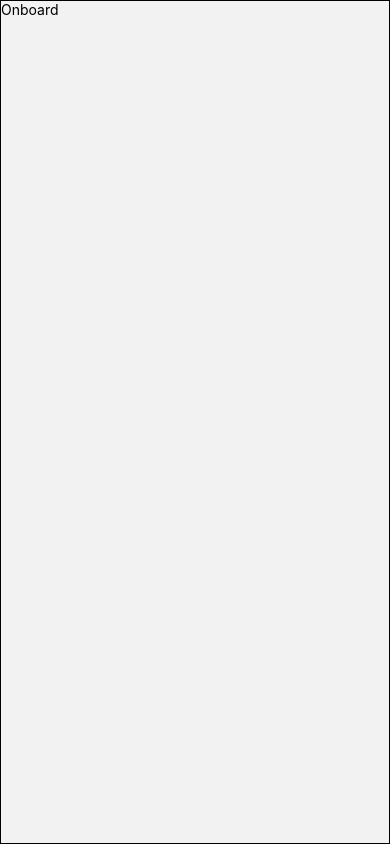
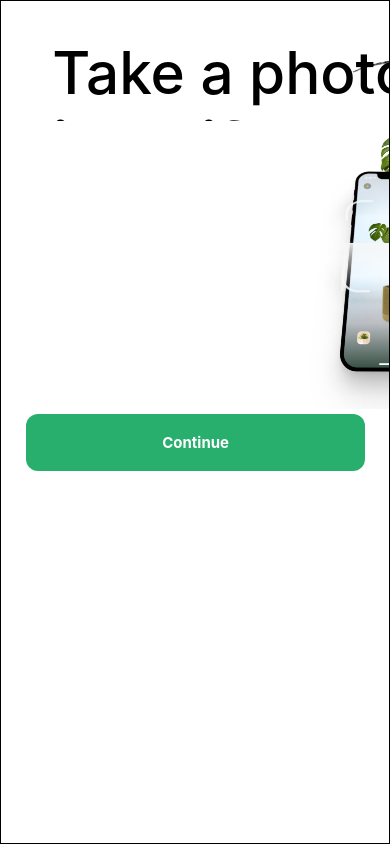
Before and after one commit to alitamerkara/PlantApp, a React Native app: screen /Onboard in a window 390 px wide. Built offline with nearby package versions, Linux system fonts and the light colour scheme.

Commit message:
Onboarding completed

```diff
--- a/src/components/slides.tsx
+++ b/src/components/slides.tsx
@@ -3,14 +3,14 @@ import { OnboardingType } from "./types";
 export const slides: OnboardingType[] = [
   {
     id: 1,
-    image: require("./photos/onboarding1.png"),
+    image: require("../photos/onboarding1.png"),
   },
   {
     id: 2,
-    image: require("./photos/onboarding3.png"),
+    image: require("../photos/onboarding3.png"),
   },
   {
     id: 3,
-    image: require("./photos/paywall.png"),
+    image: require("../photos/paywall.png"),
   },
 ];
--- a/src/pages/Onboard.tsx
+++ b/src/pages/Onboard.tsx
@@ -1,8 +1,37 @@
 import React from "react";
-import { Text } from "react-native";
+import { StyleSheet, View, FlatList, Animated } from "react-native";
+import { slides } from "../components/slides";
+import OnboardingItem from "./OnboardingItem";
+import { OnboardingType } from "../components/types";
 
 const Onboard = () => {
-  return <Text>Onboard</Text>;
+  const renderItem = ({ item }: { item: OnboardingType }) => (
+    <OnboardingItem item={item} onPress={handlePress} />
+  );
+
+  const handlePress = () => {};
+
+  return (
+    <View style={styles.container}>
+      <FlatList
+        data={slides}
+        renderItem={renderItem}
+        horizontal
+        showsHorizontalScrollIndicator={false}
+        pagingEnabled
+        bounces={false}
+        keyExtractor={(item) => item.id.toString()}
+        viewabilityConfig={{ viewAreaCoveragePercentThreshold: 50 }}
+      />
+    </View>
+  );
 };
 
+const styles = StyleSheet.create({
+  container: {
+    flex: 1,
+    backgroundColor: "white",
+  },
+});
+
 export default Onboard;
--- /dev/null
+++ b/src/pages/OnboardingItem.tsx
@@ -0,0 +1,100 @@
+import { Text, View, Image, StyleSheet, Dimensions } from "react-native";
+import { OnboardingType } from "../components/types";
+import PrimaryButton from "../components/PrimaryButton";
+import Paywall from "./Paywall";
+
+interface OnboardingItemProps {
+  item: OnboardingType;
+}
+
+const { width, height } = Dimensions.get("screen");
+const OnboardingItem = ({ item, onPress }: OnboardingItemProps) => {
+  return item.id === 3 ? (
+    <Paywall />
+  ) : (
+    <View style={styles.container}>
+      <View style={styles.titleContainer}>
+        {item.id === 1 && (
+          <Text style={styles.title}>
+            Take a photo to <Text style={styles.anotherTitle}> identify</Text>{" "}
+            the plant!
+          </Text>
+        )}
+        {item.id !== 3 && (
+          <Image
+            style={item.id === 1 ? styles.brush : styles.brush2}
+            source={require("../photos/brush.png")}
+          />
+        )}
+        {item.id === 2 && (
+          <Text style={styles.title}>
+            Get plant<Text style={styles.anotherTitle}> care guides</Text>
+          </Text>
+        )}
+      </View>
+      {item.id !== 3 && (
+        <View style={styles.container}>
+          <Image source={item.image} style={styles.image} />
+          {item.id === 2 && (
+            <Image
+              source={require("../photos/onboarding3-1.png")}
+              style={styles.subImage}
+            />
+          )}
+          <PrimaryButton onPress={onPress}>Continue</PrimaryButton>
+        </View>
+      )}
+    </View>
+  );
+};
+
+const styles = StyleSheet.create({
+  container: {
+    flex: 1,
+    backgroundColor: "white",
+    height,
+  },
+  titleContainer: {
+    width: width * 0.7,
+    height: height * 0.08,
+    marginVertical: height * 0.06,
+    marginLeft: width * 0.064,
+    position: "relative",
+  },
+  title: {
+    fontSize: width * 0.073,
+    fontWeight: "500",
+  },
+  anotherTitle: {
+    fontWeight: "800",
+  },
+  brush: {
+    width: width * 0.3,
+    height: height * 0.05,
+    position: "absolute",
+    top: height * 0.02,
+    right: "5%",
+  },
+  brush2: {
+    width: width * 0.37,
+    height: height * 0.05,
+    position: "absolute",
+    top: height * 0.027,
+    right: "15%",
+  },
+  image: {
+    width: width,
+    height: "60%",
+    marginBottom: -height * 0.02,
+    resizeMode: "contain",
+    position: "relative",
+  },
+  subImage: {
+    height: "20%",
+    width: "40%",
+    position: "absolute",
+    top: "-7%",
+    right: "10%",
+  },
+});
+export default OnboardingItem;
--- /dev/null
+++ b/src/pages/Paywall.tsx
@@ -0,0 +1,73 @@
+import React from "react";
+import {
+  View,
+  ImageBackground,
+  StyleSheet,
+  StatusBar,
+  Text,
+  Dimensions,
+} from "react-native";
+import {
+  SafeAreaView,
+  useSafeAreaInsets,
+} from "react-native-safe-area-context";
+
+const { width, height } = Dimensions.get("screen");
+
+const Paywall = () => {
+  const insets = useSafeAreaInsets();
+  return (
+    <SafeAreaView style={styles.container}>
+      <StatusBar translucent backgroundColor="green" barStyle="light-content" />
+      <ImageBackground
+        source={require("../photos/paywall.png")}
+        style={styles.backgroundImage}
+      >
+        <View style={styles.content}>
+          <Text style={styles.title}>
+            PlantApp <Text style={styles.anotherTitle}>Premium</Text>
+          </Text>
+          <Text style={styles.subTitle}>Access All Features</Text>
+        </View>
+      </ImageBackground>
+    </SafeAreaView>
+  );
+};
+
+const styles = StyleSheet.create({
+  container: {
+    flex: 1,
+    backgroundColor: "blue",
+    width,
+    height,
+  },
+  backgroundImage: {
+    width,
+    height: "70%",
+    resizeMode: "cover",
+    justifyContent: "center",
+    position: "relative",
+  },
+  content: {
+    flex: 1,
+    width: "80%",
+    paddingBottom: 20,
+    position: "absolute",
+    marginLeft: "4%",
+  },
+  title: {
+    fontSize: width * 0.1,
+    color: "#FFFFFF",
+    fontWeight: "800",
+  },
+  anotherTitle: {
+    fontWeight: "300",
+  },
+  subTitle: {
+    fontWeight: "300",
+    color: "#FFFFFFB2",
+    fontSize: width * 0.05,
+  },
+});
+
+export default Paywall;
```
